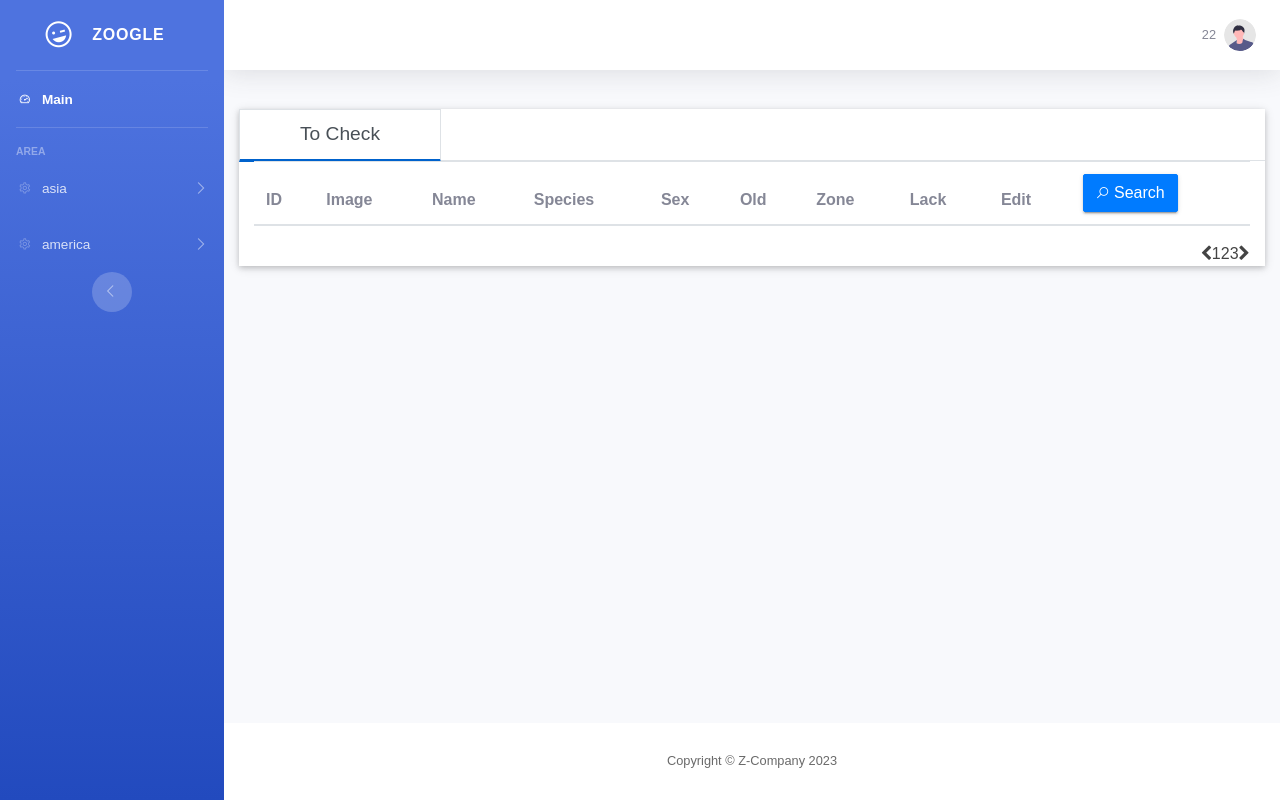
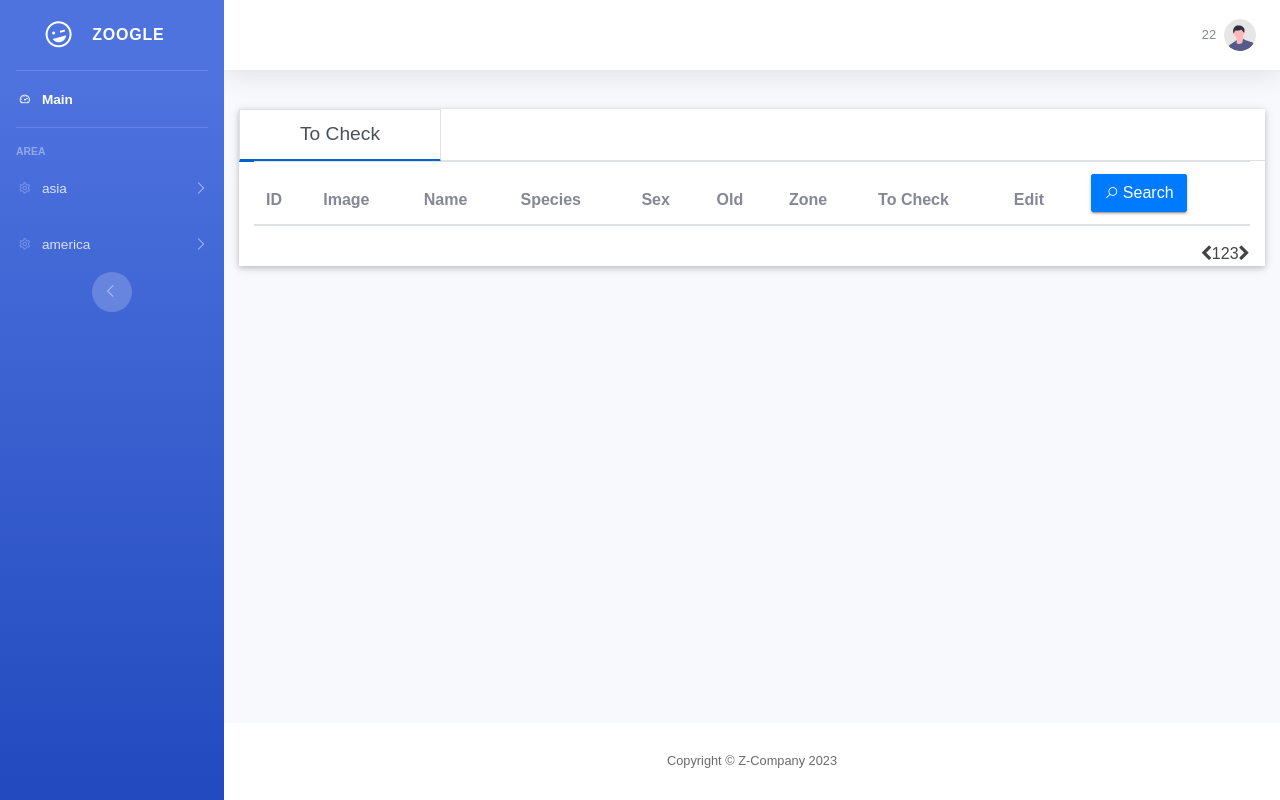
Before and after one commit to klll2/Zoogle, a Django app: template templates/animal_search.html in a window 1280 px wide. Run offline with Django 4.2, Linux system fonts and the light colour scheme; the template is opened without the code that fills it: values that come from a table or form of the project are taken from there, others are empty; data comes from the database, SQL or seed files in the repository; both versions use the stored data as it was after the commit; some libraries are stand-ins or nearby versions; some web fonts are replaced; grey boxes are pictures that could not be loaded.

```diff
--- a/templates/animal_search.html
+++ b/templates/animal_search.html
@@ -227,7 +227,7 @@
                                     <th><span>Sex</span></th>
                                     <th><span>Old</span></th>
                                     <th><span>Zone</span></th>
-                                    <th><span>Lack</span></th>
+                                    <th><span>To Check</span></th>
                                     <th><span>Edit</span></th>
                                     <th><a class="btn btn-primary" href="{% url 'search_filter' %}">
                                     <i class="fas fa-search fa-sm"></i>
```
Also changed, not shown: db.sqlite3.
